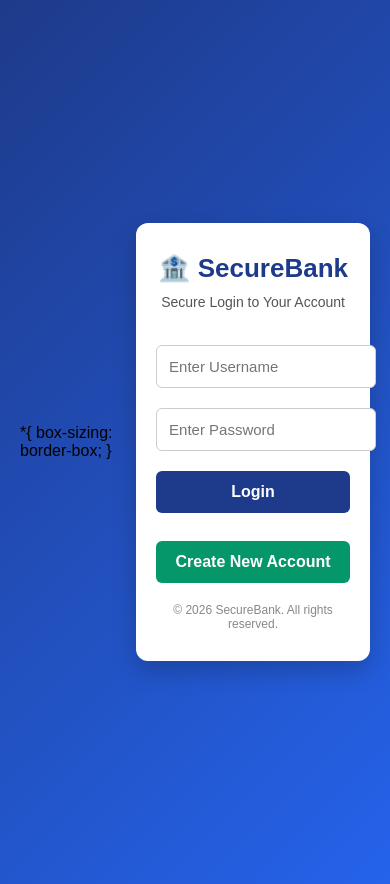
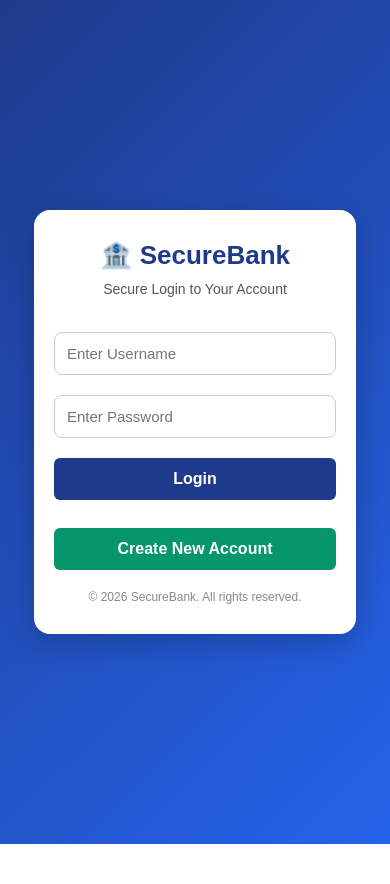
Before and after one commit to omkarshindeos2111-collab/SecureBank, a Flask app: page /login in a window 390 px wide. After the commit the page ends 844 px from the top, so only its background shows below. Run offline with Flask 3, Linux system fonts and the light colour scheme.

Commit message:
Fixed mobile UI

```diff
--- a/templates/login.html
+++ b/templates/login.html
@@ -5,11 +5,11 @@
 <meta name="viewport" content="width=device-width, initial-scale=1.0">
 <title>SecureBank Login</title>
 
+<style>
+
 *{
     box-sizing: border-box;
 }
-
-<style>
 
 body{
     margin:0;
@@ -26,10 +26,10 @@ body{
 .login-container{
     background:white;
     padding:30px;
-    width:90%;
-    max-width:400px;  /* instead of fixed 350px */
-    border-radius:12px;
-    box-shadow:0 10px 25px rgba(0,0,0,0.2);
+    width:92%;
+    max-width:420px;  /* instead of fixed 350px */
+    border-radius:16px;
+    box-shadow:0 10px 30px rgba(0,0,0,0.2);
     text-align:center;
 }
 
@@ -54,8 +54,9 @@ input{
     padding:12px;
     margin:10px 0;
     border:1px solid #ccc;
-    border-radius:6px;
+    border-radius:8px;
     font-size:15px;
+    box-sizing: border-box;
 }
 
 /* Button */
```
